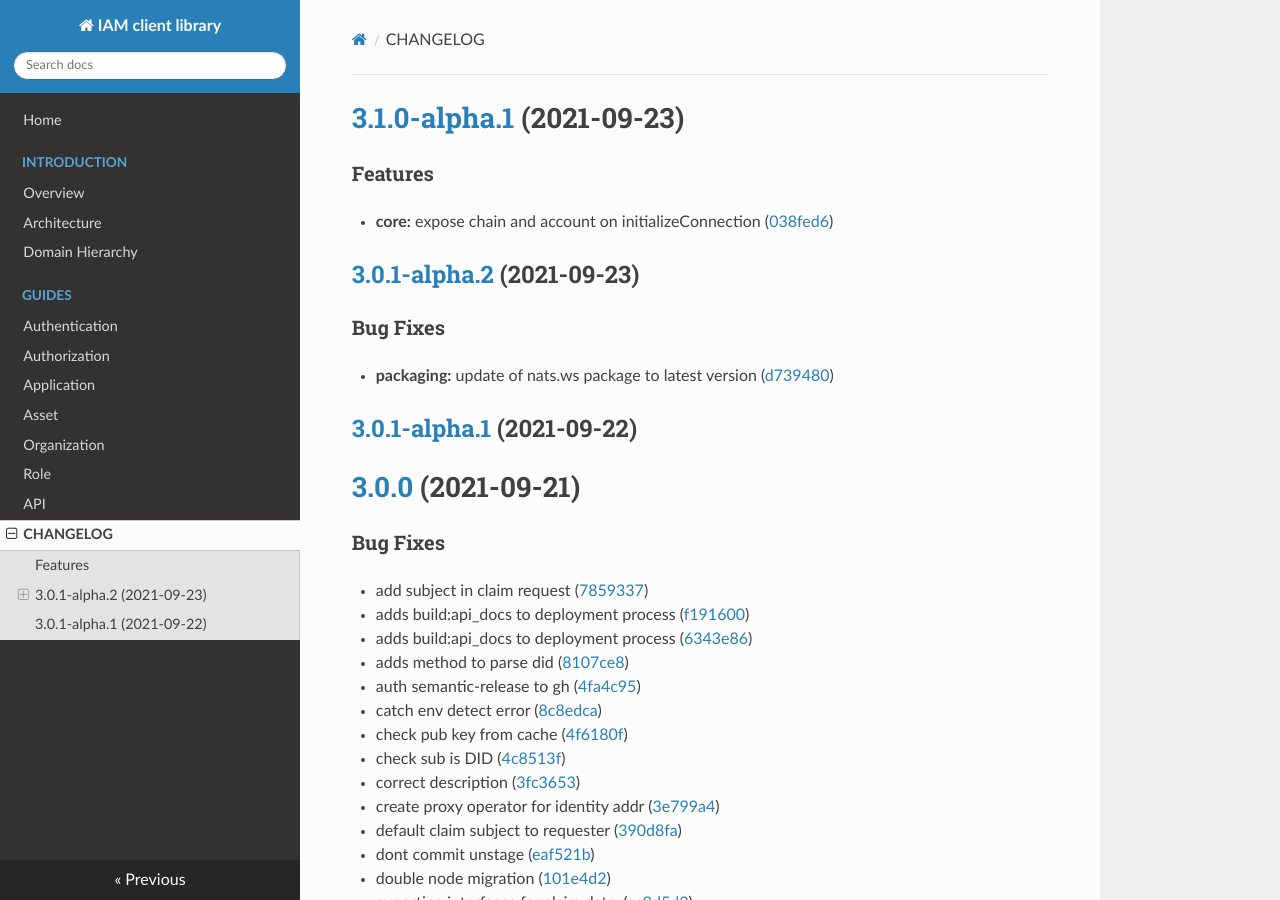
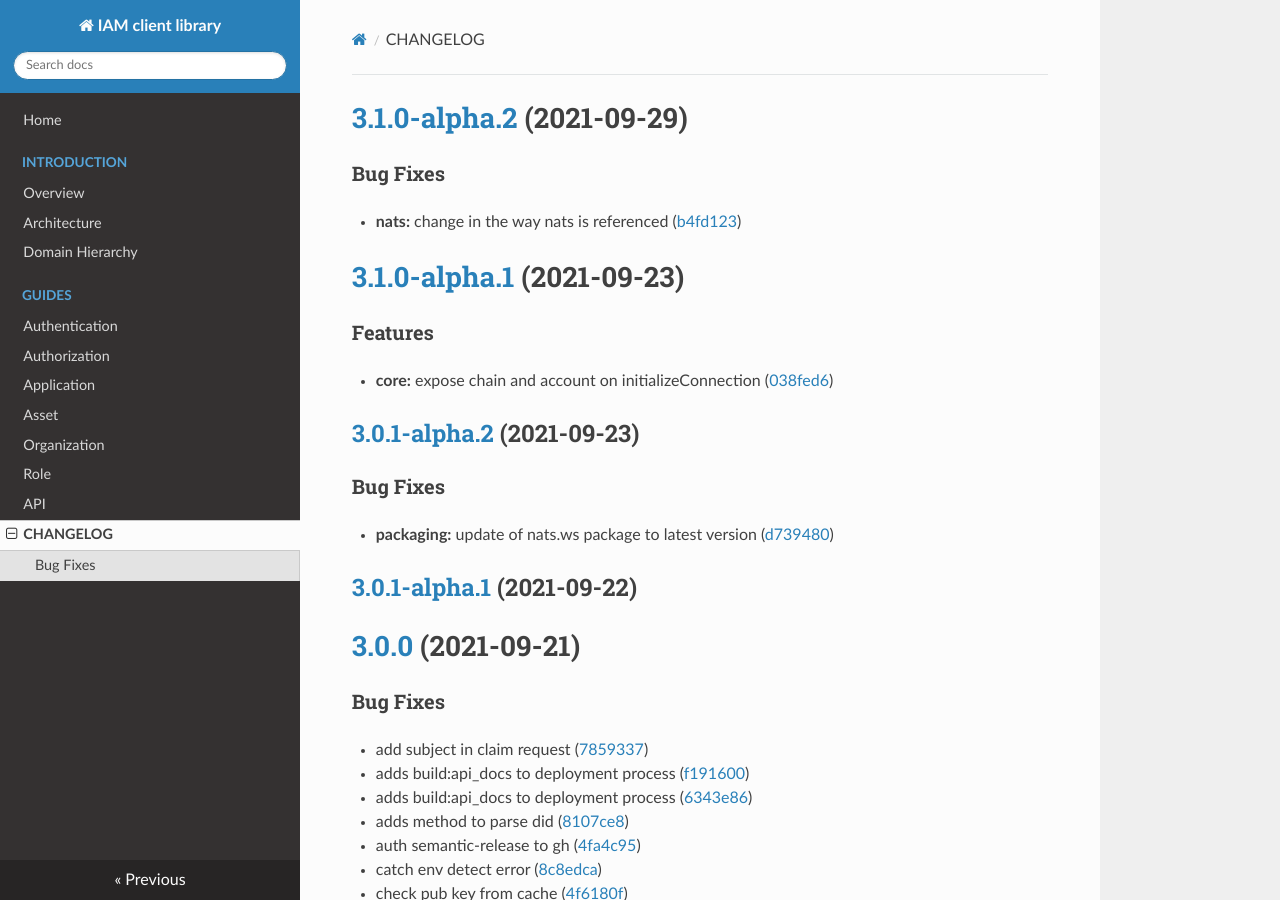
Before and after one commit to energywebfoundation/iam-client-lib, an MkDocs documentation site: the page built from docs/CHANGELOG.md, in a window 1280 px wide and 900 px high. Built offline with MkDocs 1.6.1, drawn with Linux system fonts in a browser that asks for light colours; nearby versions of some CDN libraries.

Commit message:
chore(release): 3.1.0-alpha.2 [skip ci]
# [3.1.0-alpha.2](https://github.com/energywebfoundation/iam-client-lib/compare/v3.1.0-alpha.1...v3.1.0-alpha.2) (2021-09-29)

### Bug Fixes

* **nats:** change in the way nats is referenced ([b4fd123](https://github.com/energywebfoundation/iam-client-lib/commit/b4fd1234d59fb78b99a128cd7ec4f8fc57e83487))

```diff
--- a/docs/CHANGELOG.md
+++ b/docs/CHANGELOG.md
@@ -1,3 +1,10 @@
+# [3.1.0-alpha.2](https://github.com/energywebfoundation/iam-client-lib/compare/v3.1.0-alpha.1...v3.1.0-alpha.2) (2021-09-29)
+
+
+### Bug Fixes
+
+* **nats:** change in the way nats is referenced ([b4fd123](https://github.com/energywebfoundation/iam-client-lib/commit/b4fd1234d59fb78b99a128cd7ec4f8fc57e83487))
+
 # [3.1.0-alpha.1](https://github.com/energywebfoundation/iam-client-lib/compare/v3.0.1-alpha.2...v3.1.0-alpha.1) (2021-09-23)
 
 
```
